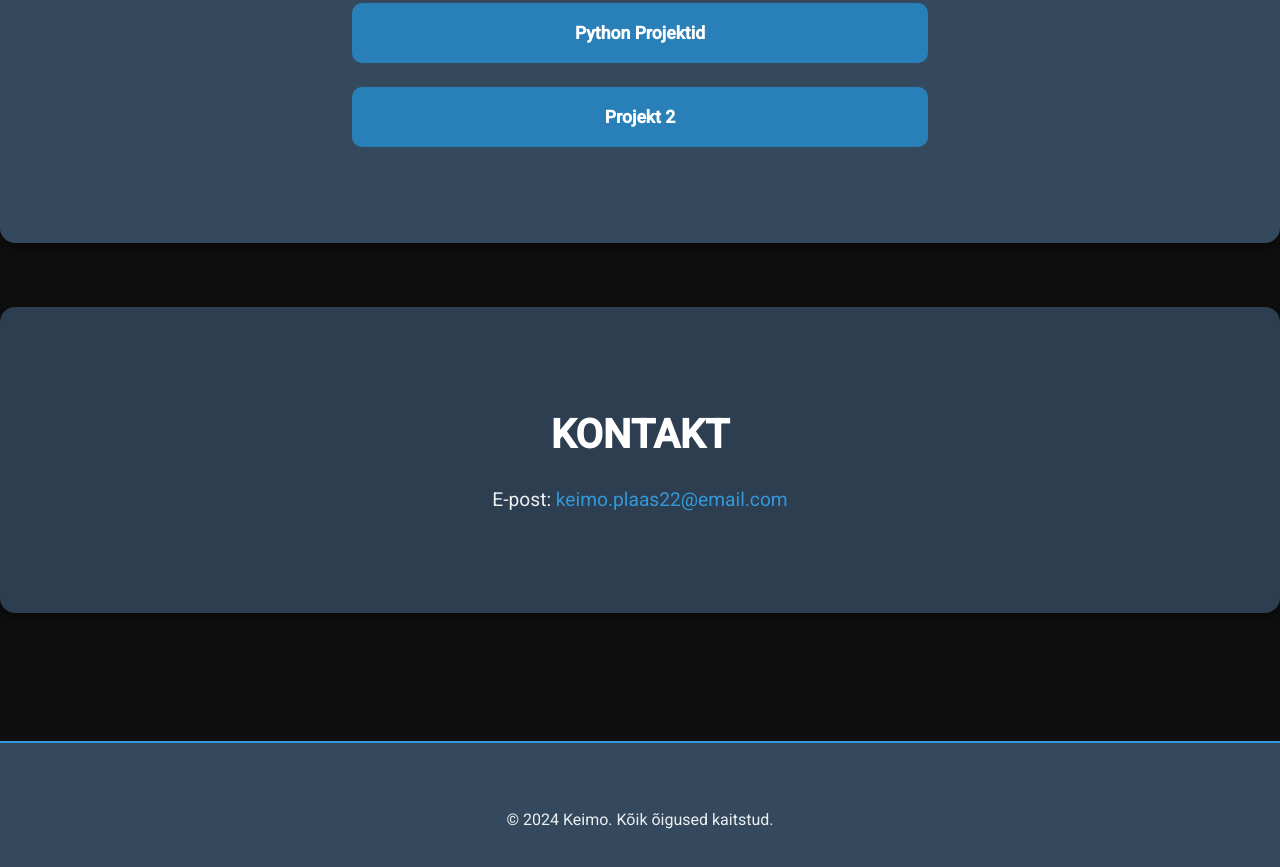
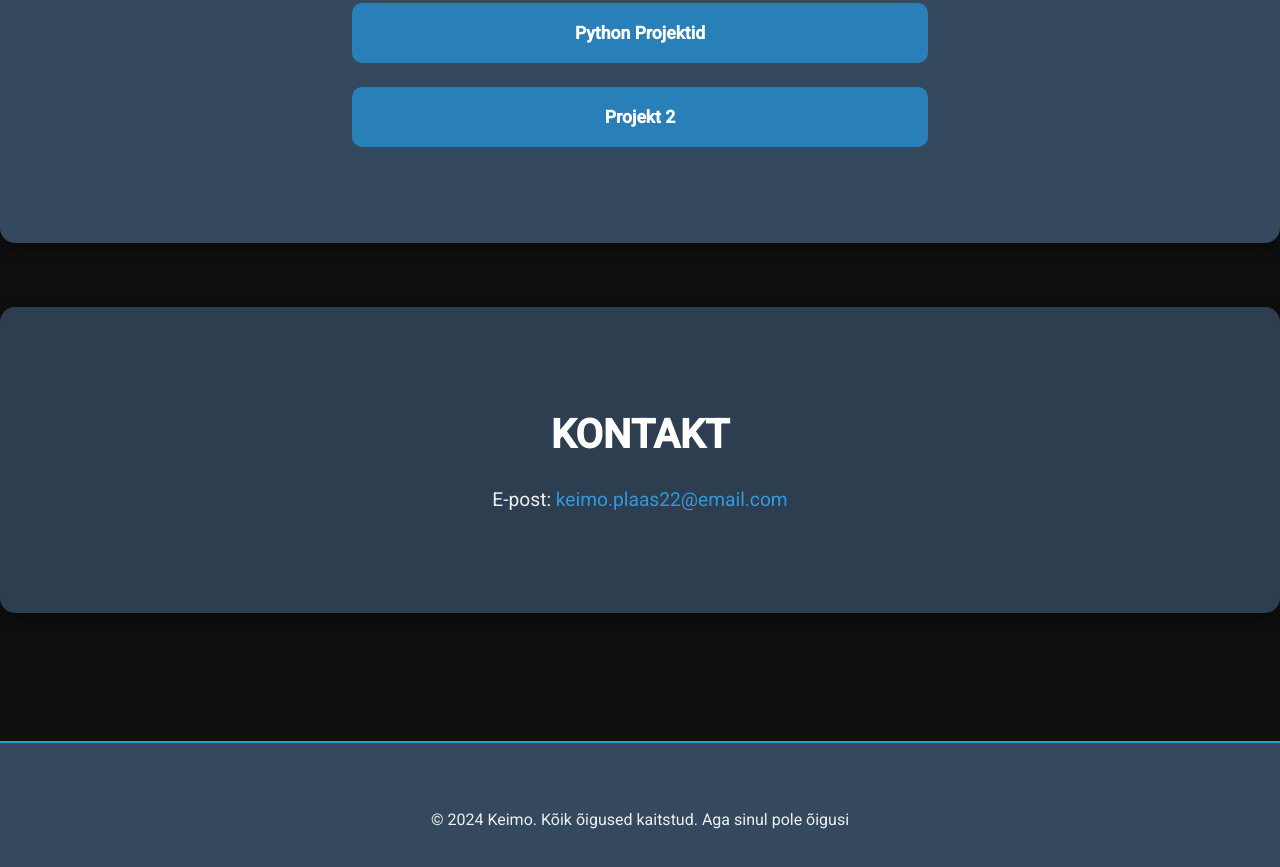
Before and after one commit to KeimoP/KeimoP.github.io, a plain HTML site: page index.html in a window 1280 px wide. Shown: the part 1096-1963 px from the top of the page. Drawn offline with Linux system fonts and the light colour scheme.

Commit message:
Update index.html
Signed-off-by: KeimoP <keimo@hkhk.edu.ee>

```diff
--- a/index.html
+++ b/index.html
@@ -54,7 +54,7 @@
 
     <footer>
         <div class="container">
-            <p>&copy; 2024 Keimo. Kõik õigused kaitstud.</p>
+            <p>&copy; 2024 Keimo. Kõik õigused kaitstud. Aga sinul pole õigusi</p>
         </div>
     </footer>
 </body>
```
